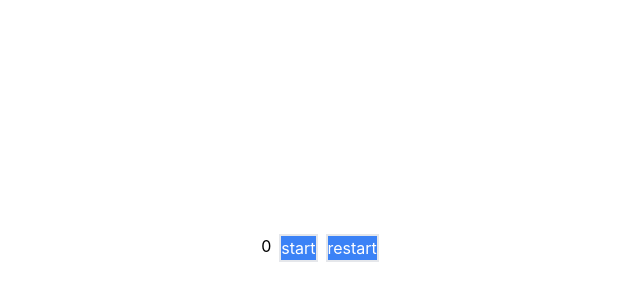
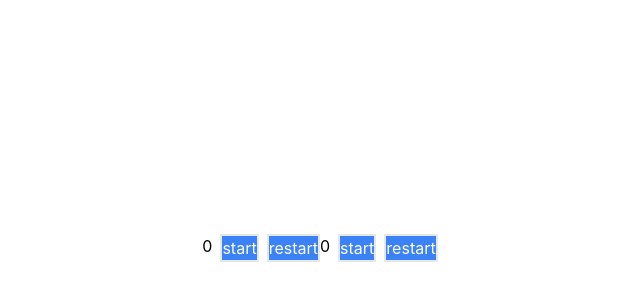
Before and after one commit to OrkWard/Timer, a React (Vite) app: page / in a window 1280 px wide. Shown: the part 152-452 px from the top of the page, without its empty margins (320-960 px from the left). Built offline with nearby package versions, Linux system fonts and the light colour scheme.

Commit message:
double timer

```diff
--- a/src/App.tsx
+++ b/src/App.tsx
@@ -62,6 +62,7 @@ function App() {
     <>
       <div className='flex justify-items-center'>
         <Timer />
+        <Timer />
       </div>
       {/* <Timer startTime={10} /> */}
     </>
```
